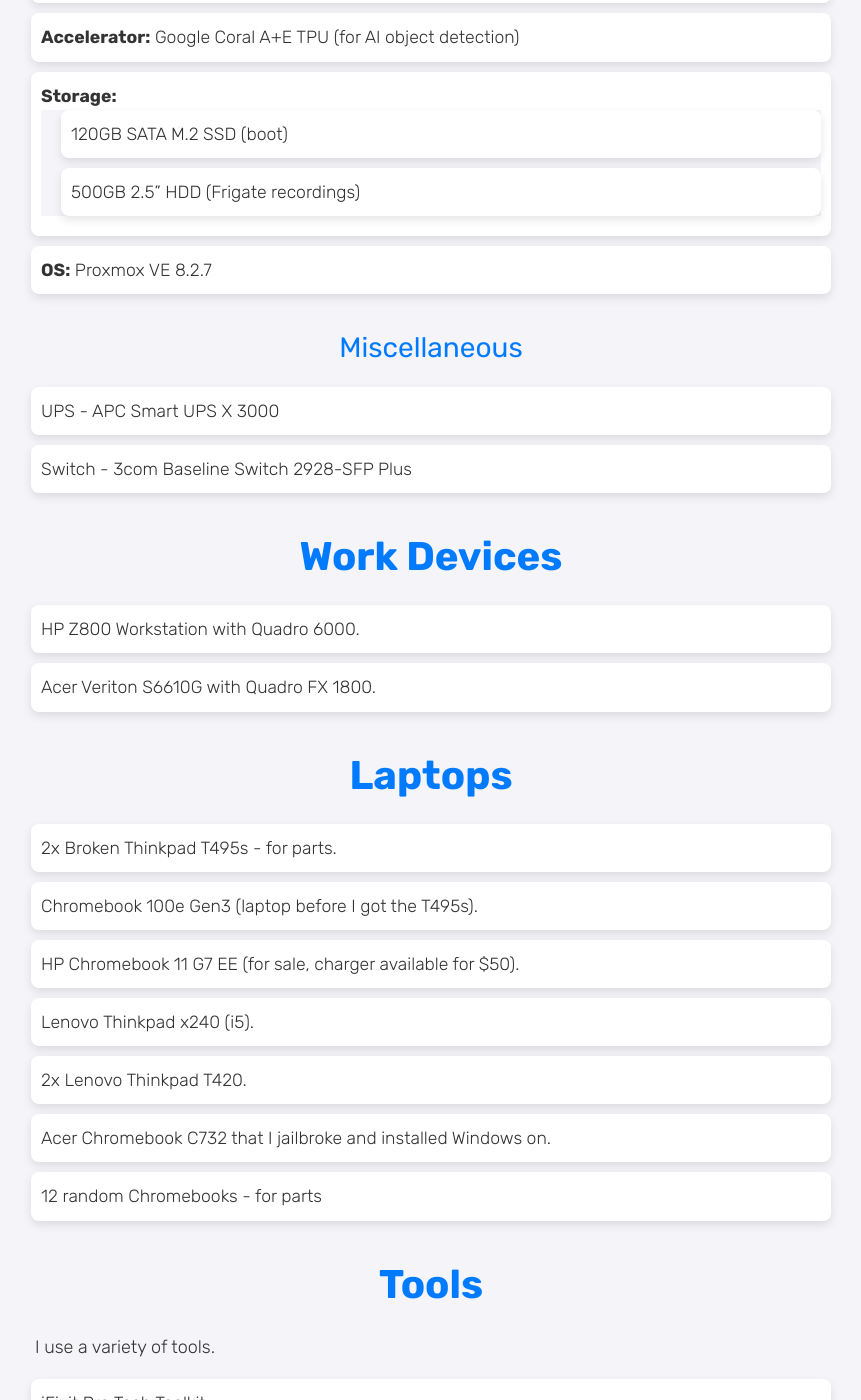
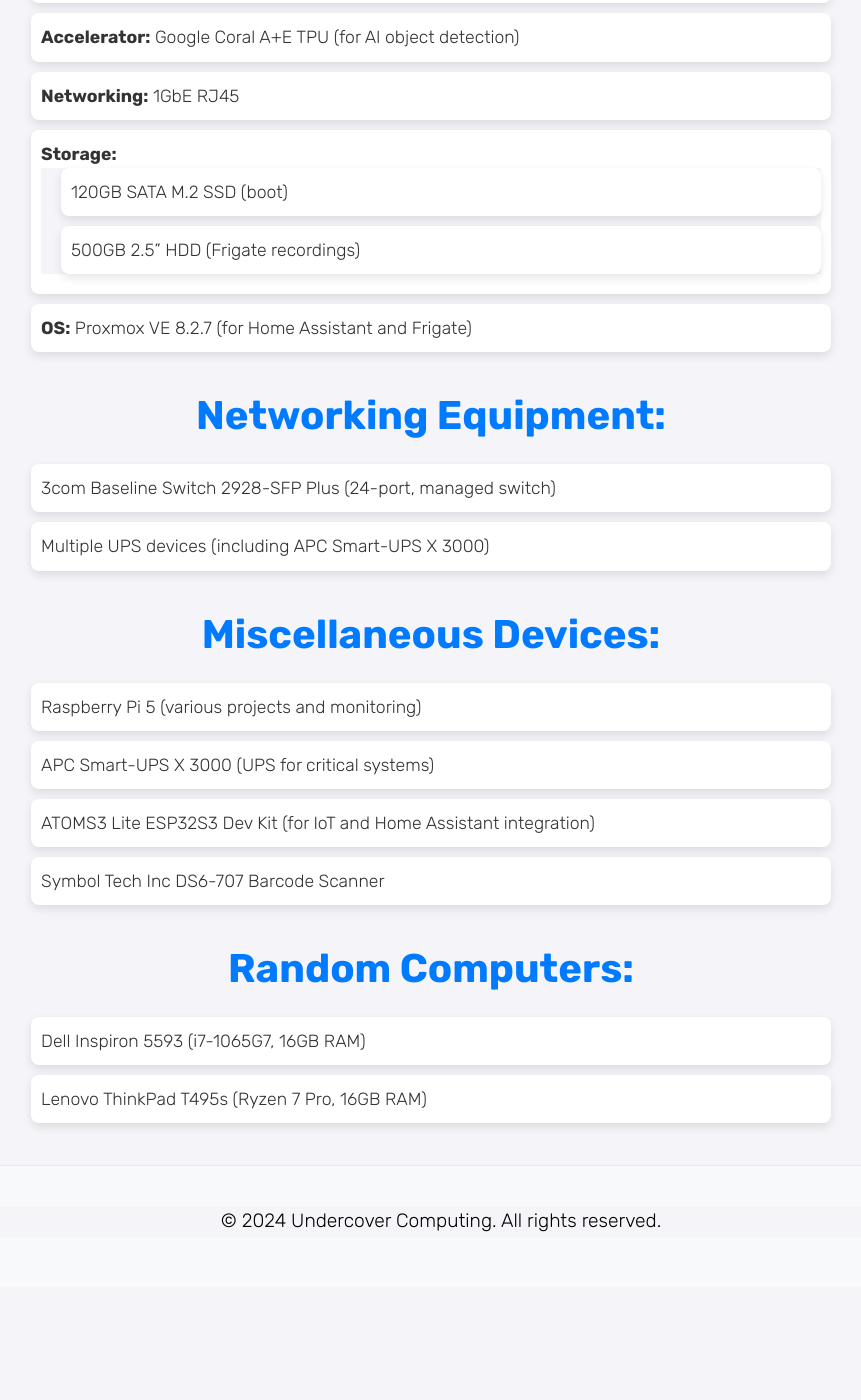
Before and after one commit to UndercoverComputing/undercovercomputing.com, a Jekyll site: the page inventory.html, which Jekyll copies as it is, in a window 1280 px wide and 1400 px high, scrolled down 2529 px. Shown: the whole window, without its empty margins (209-1070 px from the left). Built offline with Jekyll 4.4.1, drawn with Linux system fonts in a browser that asks for light colours; after the commit the page ends 3816 px from its top, so only the background shows below that; some of the changed text lies outside the part shown.

```diff
--- a/inventory.html
+++ b/inventory.html
@@ -197,87 +197,41 @@
             <li><strong>CPU:</strong> Intel i7-1065G7 (4 cores, 8 threads)</li>
             <li><strong>Memory:</strong> 16GB DDR4</li>
             <li><strong>Accelerator:</strong> Google Coral A+E TPU (for AI object detection)</li>
+            <li><strong>Networking:</strong> 1GbE RJ45</li>
             <li><strong>Storage:</strong>
                 <ul>
                     <li>120GB SATA M.2 SSD (boot)</li>
                     <li>500GB 2.5” HDD (Frigate recordings)</li>
                 </ul>
             </li>
-          <li><strong>OS:</strong> Proxmox VE 8.2.7</li>
+            <li
+            <li><strong>OS:</strong> Proxmox VE 8.2.7 (for Home Assistant and Frigate)</li>
         </ul>
 
-        <h3>Miscellaneous</h3>
+        <h1><strong>Networking Equipment:</strong></h1>
         <ul>
-          <li>UPS - APC Smart UPS X 3000</li>
-          <li>Switch - 3com Baseline Switch 2928-SFP Plus</li>
+            <li>3com Baseline Switch 2928-SFP Plus (24-port, managed switch)</li>
+            <li>Multiple UPS devices (including APC Smart-UPS X 3000)</li>
         </ul>
 
-        <h1><strong>Work Devices</strong></h1>
+        <h1><strong>Miscellaneous Devices:</strong></h1>
         <ul>
-          <li>HP Z800 Workstation with Quadro 6000.</li>
-          <li>Acer Veriton S6610G with Quadro FX 1800.</li>
+            <li>Raspberry Pi 5 (various projects and monitoring)</li>
+            <li>APC Smart-UPS X 3000 (UPS for critical systems)</li>
+            <li>ATOMS3 Lite ESP32S3 Dev Kit (for IoT and Home Assistant integration)</li>
+            <li>Symbol Tech Inc DS6-707 Barcode Scanner</li>
         </ul>
 
-        <h1><strong>Laptops</strong></h1>
+        <h1><strong>Random Computers:</strong></h1>
         <ul>
-          <li>2x Broken Thinkpad T495s - for parts.</li>
-          <li>Chromebook 100e Gen3 (laptop before I got the T495s).</li>
-          <li>HP Chromebook 11 G7 EE (for sale, charger available for $50).</li>
-          <li>Lenovo Thinkpad x240 (i5).</li>
-          <li>2x Lenovo Thinkpad T420.</li>
-          <li>Acer Chromebook C732 that I jailbroke and installed Windows on.</li>
-          <li>12 random Chromebooks - for parts</li>
+            <li>Dell Inspiron 5593 (i7-1065G7, 16GB RAM)</li>
+            <li>Lenovo ThinkPad T495s (Ryzen 7 Pro, 16GB RAM)</li>
         </ul>
-
-        <h1><strong>Tools</strong></h1>
-        <p>I use a variety of tools.</p>
-        <ul>
-          <li>iFixit Pro Tech Toolkit</li>
-          <li>iFixit Magnetic Project Mat</li>
-          <li>iFixit Anti-Static Project Tray</li>
-          <li>Generic soldering iron</li>
-          <li>Generic Screwdriver set</li>
-          <li>Generic multimeter</li>
-          <li>Wire strippers, pliers, etc.</li>
-        </ul>
-
-        <p>I also use adapters for many tasks.</p>
-        <ul>
-          <li>USB A <strong>male</strong> to RJ45 <strong>female</strong></li>
-          <li>USB A <strong>female</strong> to USB C <strong>male</strong> (USB 3.0)</li>
-          <li>USB C <strong>female</strong> to USB A <strong>male</strong> (USB 3.0)</li>
-          <li>RJ45 console cable to serial</li>
-          <li>Serial to USB A</li>
-          <li>USB A to USB C</li>
-          <li>Many USB C cables</li>
-          <li>A lot of HDMI, DP, DVI, VGA etc</li>
-        </ul>
-
-        <h1><strong>Random Computers</strong></h1>
-        <ul>
-          <li><a href="https://undercovercomputing.com/images/Windows-98-Setup.jpg">IBM Personal Computer 300GL</a></li>
-          <li>HP Compaq 6005 Pro</li>
-          <li>Lenovo/IBM Thinkcentre 8773</li>
-          <li>Lenovo/IBM Thinkcentre 8982</li>
-        </ul>
-
-        <h1><strong>Miscellaneous Electronics</strong></h1>
-        <ul>
-          <li>2x Dynamix UPS 1700VA/1000W - Needs batteries</li>
-        </ul>
-
-        <p>My network is on a 1000W UPS and I have about 2 1/2 hours of internet during a power outage. My computer is also on a UPS so I can continue working when there is a power outage (it doesn’t happen very often, but it does happen).</p>
     </main>
 
-    <!-- Footer -->
-    <footer class="site-footer">
-        <a href="https://undercovercomputing.com/credits" class="credits-nav-link">Image Credits</a>
-        <p>Follow me on social media!</p>
-        <ul class="social-links">
-            <li><a href="https://www.facebook.com/UndercoverComputing/" target="_blank" aria-label="Facebook"><img src="images/facebook.png" alt="Facebook"></a></li>
-            <li><a href="https://www.instagram.com/undercovercomputing/" target="_blank" aria-label="Instagram"><img src="images/instagram.png" alt="Instagram"></a></li>
-        </ul>
+    <!-- Footer Section -->
+    <footer class="page-footer" role="contentinfo">
+        <p>&copy; 2024 Undercover Computing. All rights reserved.</p>
     </footer>
-
 </body>
 </html>
```
Lines whose indentation alone changed are shown as unchanged.
